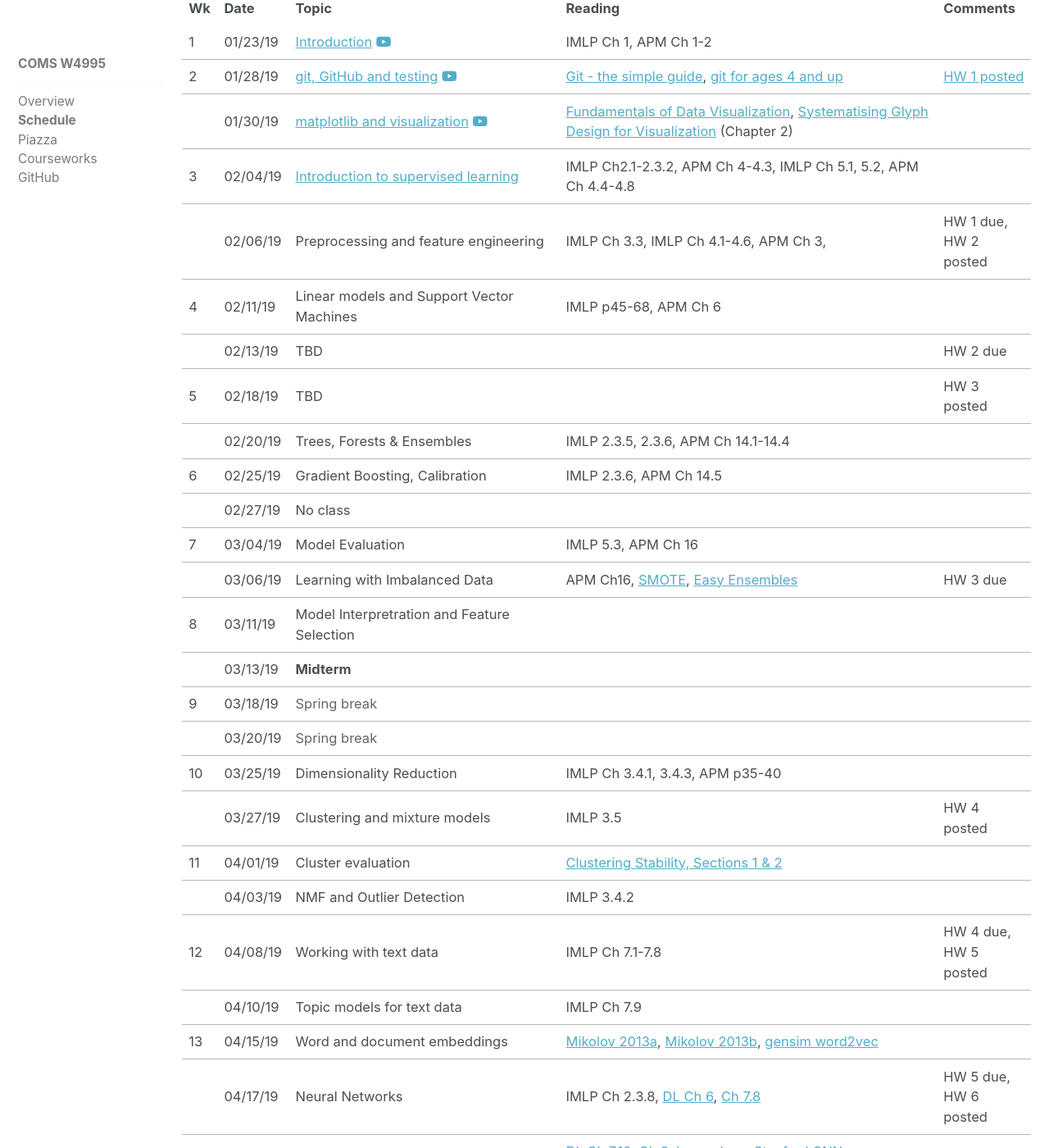
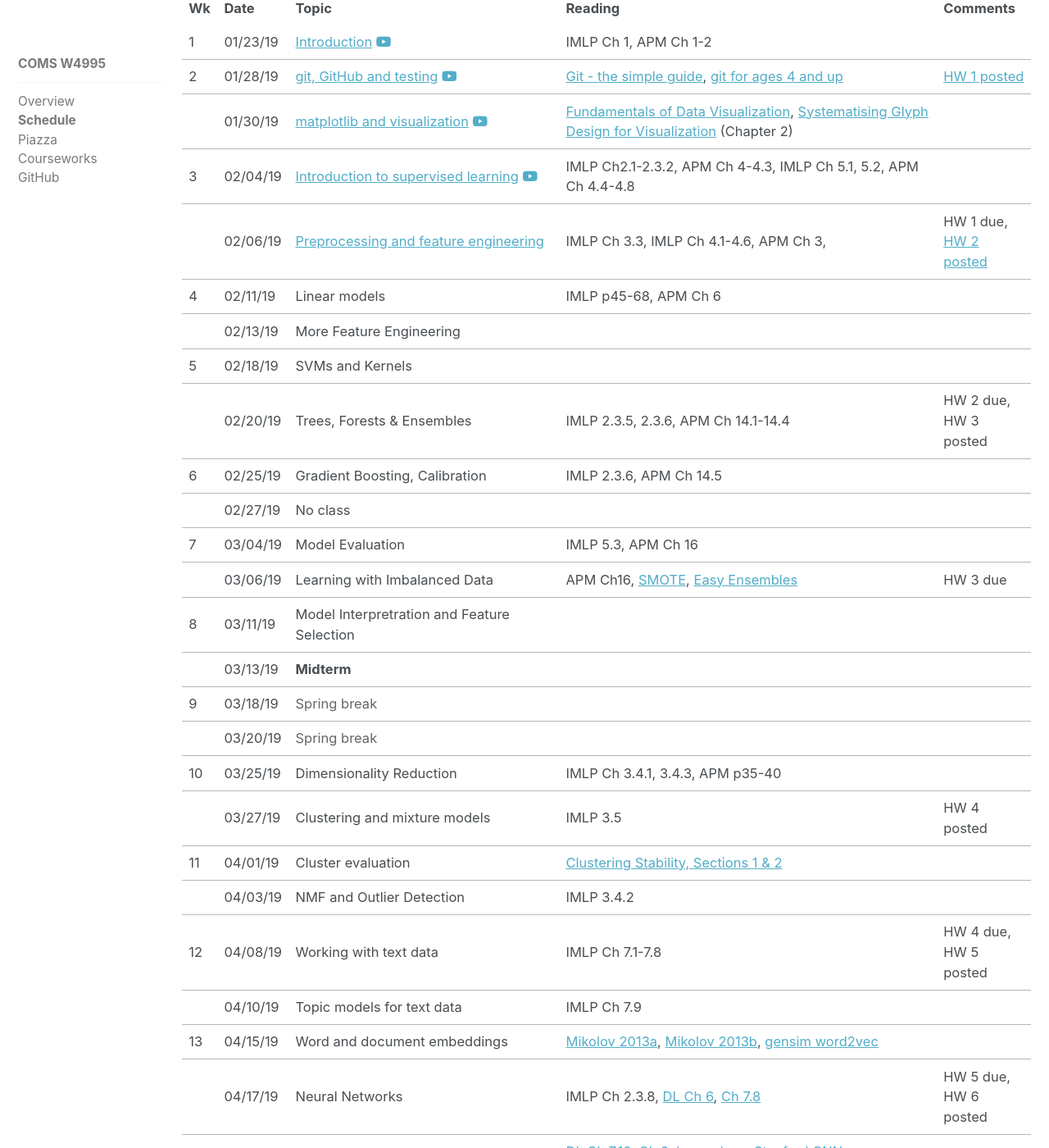
Before and after one commit to amueller/columbia-website, a Jekyll site: the page built from _comsw4995s19/lectures.md, in a window 1280 px wide and 1400 px high, scrolled down 302 px. Shown: the whole window at 82% size. Built offline with Jekyll 4.4.1, drawn with Linux system fonts in a browser that asks for light colours; nearby versions of some CDN libraries; some of the changed text lies outside the part shown.

Commit message:
add links for preprocessing, add homework 2, mess with schedule

```diff
--- a/_comsw4995s19/lectures.md
+++ b/_comsw4995s19/lectures.md
@@ -46,7 +46,7 @@ Press P on slides for presenter notes.
 	<tr>
 		<td>3</td>
 		<td>02/04/19</td>
-		<td><a href="https://amueller.github.io/COMS4995-s19/slides/aml-04-supervised-learning/#1">Introduction to supervised learning</a>&nbsp;
+		<td><a href="https://amueller.github.io/COMS4995-s19/slides/aml-04-supervised-learning/#1">Introduction to supervised learning</a>&nbsp;<a href="https://www.youtube.com/watch?v=MEEWqrJEtTg&t=3s&list=PL_pVmAaAnxIQGzQS2oI3OWEPT-dpmwTfA&index=5"><i class="fa fa-youtube-play" aria-hidden="true"></i></a>
         </td>
 		<td>IMLP Ch2.1-2.3.2, APM Ch 4-4.3, IMLP Ch 5.1, 5.2, APM Ch 4.4-4.8</td>
 		<td></td>
@@ -54,39 +54,38 @@ Press P on slides for presenter notes.
 	<tr>
 		<td><br></td>
 		<td>02/06/19</td>
-		<td>Preprocessing and feature engineering&nbsp;
+		<td><a href="https://amueller.github.io/COMS4995-s19/slides/aml-05-preprocessing/">Preprocessing and feature engineering</a>&nbsp;
         </td>
 		<td>IMLP Ch 3.3, IMLP Ch 4.1-4.6, APM Ch 3,</td>
-		<td>HW 1 due, HW 2 posted</td>
+		<td>HW 1 due, <a href="https://amueller.github.io/COMS4995-s19/homeworks/homework2-spring-2019.pdf">HW 2 posted</a></td>
 	</tr>
 	<tr>
 		<td>4</td>
 		<td>02/11/19</td>
-		<td>Linear models and Support Vector Machines&nbsp;
-        </td>
+		<td>Linear models</td>
 		<td>IMLP p45-68, APM Ch 6</td>
 		<td></td>
 	</tr>
 	<tr>
 		<td><br></td>
 		<td>02/13/19</td>
-		<td>TBD</td>
+		<td>More Feature Engineering</td>
 		<td></td>
-		<td>HW 2 due</td>
+		<td></td>
 	</tr>
 	<tr>
 		<td>5</td>
 		<td>02/18/19</td>
-		<td>TBD</td>
+		<td>SVMs and Kernels</td>
 		<td></td>
-		<td>HW 3 posted</td>
+		<td></td>
 	</tr>
 	<tr>
 		<td><br></td>
 		<td>02/20/19</td>
 		<td>Trees, Forests &amp; Ensembles</td>
 		<td>IMLP 2.3.5, 2.3.6, APM Ch 14.1-14.4</td>
-		<td></td>
+		<td>HW 2 due, HW 3 posted</td>
 	</tr>
 	<tr>
 		<td>6</td>
@@ -111,7 +110,6 @@ Press P on slides for presenter notes.
              </td>
 		<td>IMLP 5.3, APM Ch 16</td>
 		<td></td>
-
 	</tr>
 	<tr>
 		<td></td>
@@ -176,8 +174,7 @@ Press P on slides for presenter notes.
 	<tr>
 		<td></td>
 		<td>04/03/19</td>
-		<td>NMF and Outlier Detection
-            </td>
+		<td>NMF and Outlier Detection</td>
 		<td>IMLP 3.4.2</td>
 		<td><br></td>
 	</tr>
@@ -240,7 +237,7 @@ Press P on slides for presenter notes.
 	<tr>
 		<td></td>
 		<td>05/01/19</td>
-		<td><b>TBD</b></td>
+		<td>Parameter tuning and Automatic Machine Learning</td>
 		<td><br></td>
 		<td>HW 6 due</td>
 	</tr>
```
